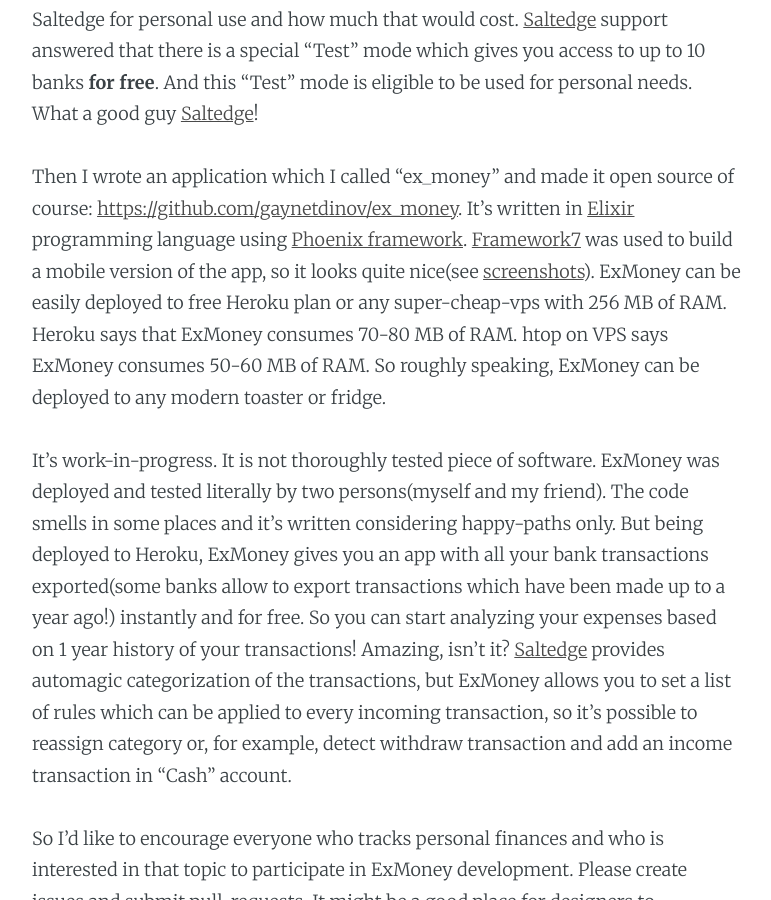
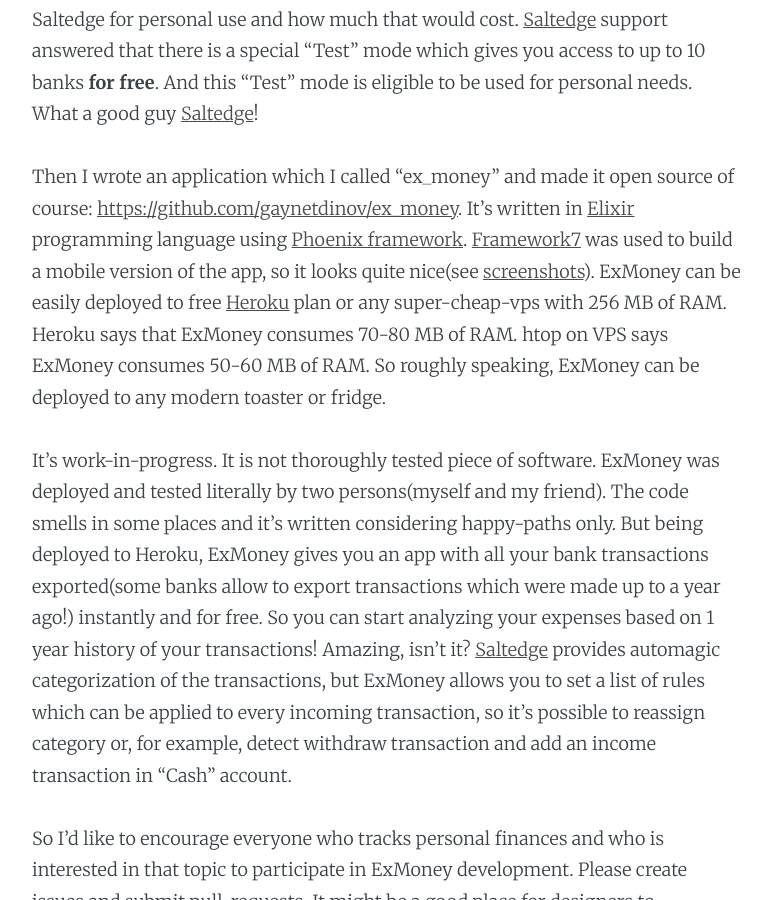
Before and after one commit to gaynetdinov/gaynetdinov.github.io, a Jekyll site: the page built from _posts/2016-03-05-ex-money.md, in a window 1280 px wide and 900 px high, scrolled down 1571 px. Shown: the whole window, without its empty margins (253-1024 px from the left). Built offline with Jekyll 4.4.1, drawn with Linux system fonts in a browser that asks for light colours; nearby versions of some CDN libraries.

Commit message:
Link to heroku

```diff
--- a/_posts/2016-03-05-ex-money.md
+++ b/_posts/2016-03-05-ex-money.md
@@ -26,9 +26,9 @@
 So I started looking for the way how can I export my bank transactions. I checked MoneyWiz to see how they're doing it and turned out that they're using a service called [Saltedge](https://www.saltedge.com). I checked Saltedge's documentation and API references, both looked quite ok, so I wrote them a letter in which asked if it's possible to use Saltedge for personal use and how much that would cost. [Saltedge](https://www.saltedge.com) support answered that there is a special "Test" mode which gives you access to up to 10 banks **for free**. And this "Test" mode is eligible to be used for personal needs. What a good guy [Saltedge](https://www.saltedge.com)!
 
 Then I wrote an application which I called "ex_money" and made it open source of course: [https://github.com/gaynetdinov/ex_money](https://github.com/gaynetdinov/ex_money).
-It's written in [Elixir](http://elixir-lang.org) programming language using [Phoenix framework](http://www.phoenixframework.org). [Framework7](http://framework7.io) was used to build a mobile version of the app, so it looks quite nice(see [screenshots](https://github.com/gaynetdinov/ex_money/tree/master/screenshots)). ExMoney can be easily deployed to free Heroku plan or any super-cheap-vps with 256 MB of RAM. Heroku says that ExMoney consumes 70-80 MB of RAM. htop on VPS says ExMoney consumes 50-60 MB of RAM. So roughly speaking, ExMoney can be deployed to any modern toaster or fridge.
+It's written in [Elixir](http://elixir-lang.org) programming language using [Phoenix framework](http://www.phoenixframework.org). [Framework7](http://framework7.io) was used to build a mobile version of the app, so it looks quite nice(see [screenshots](https://github.com/gaynetdinov/ex_money/tree/master/screenshots)). ExMoney can be easily deployed to free [Heroku](http://heroku.com) plan or any super-cheap-vps with 256 MB of RAM. Heroku says that ExMoney consumes 70-80 MB of RAM. htop on VPS says ExMoney consumes 50-60 MB of RAM. So roughly speaking, ExMoney can be deployed to any modern toaster or fridge.
 
-It's work-in-progress. It is not thoroughly tested piece of software. ExMoney was deployed and tested literally by two persons(myself and my friend). The code smells in some places and it's written considering happy-paths only. But being deployed to Heroku, ExMoney gives you an app with all your bank transactions exported(some banks allow to export transactions which have been made up to a year ago!) instantly and for free. So you can start analyzing your expenses based on 1 year history of your transactions! Amazing, isn't it? [Saltedge](https://www.saltedge.com) provides automagic categorization of the transactions, but ExMoney allows you to set a list of rules which can be applied to every incoming transaction, so it's possible to reassign category or, for example, detect withdraw transaction and add an income transaction in "Cash" account.
+It's work-in-progress. It is not thoroughly tested piece of software. ExMoney was deployed and tested literally by two persons(myself and my friend). The code smells in some places and it's written considering happy-paths only. But being deployed to Heroku, ExMoney gives you an app with all your bank transactions exported(some banks allow to export transactions which were made up to a year ago!) instantly and for free. So you can start analyzing your expenses based on 1 year history of your transactions! Amazing, isn't it? [Saltedge](https://www.saltedge.com) provides automagic categorization of the transactions, but ExMoney allows you to set a list of rules which can be applied to every incoming transaction, so it's possible to reassign category or, for example, detect withdraw transaction and add an income transaction in "Cash" account.
 
 So I'd like to encourage everyone who tracks personal finances and who is interested in that topic to participate in ExMoney development. Please create issues and submit pull-requests.
 It might be a good place for designers to experiment with different ideas or for developers who want to learn [Elixir](http://elixir-lang.org) and [Phoenix](http://www.phoenixframework.org).
```
